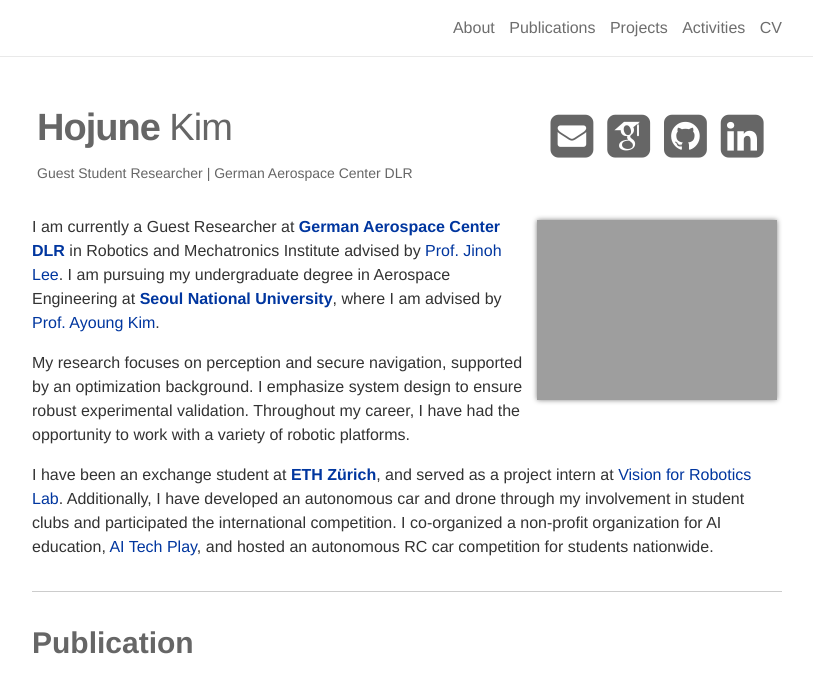
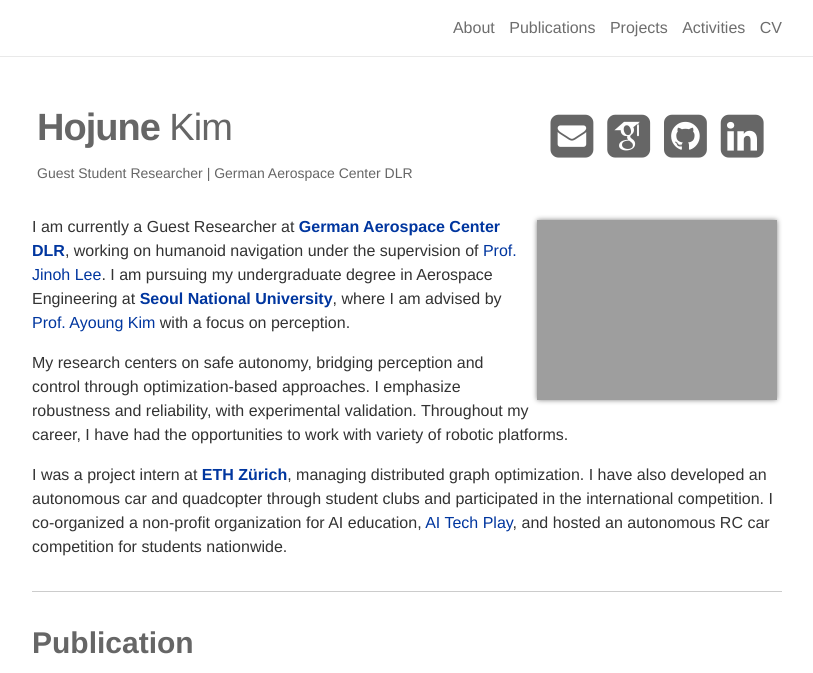
Before and after one commit to hojjunekim/hojjunekim.github.io, a Jekyll site: the page built from _pages/about.md, in a window 1280 px wide and 900 px high, cut to the strip 0-673 px from the top of the window. Shown: the whole strip, without its empty margins (233-1046 px from the left). Built offline with Jekyll 4.4.1, drawn with Linux system fonts in a browser that asks for light colours; nearby versions of some CDN libraries; some web fonts are replaced.

Commit message:
fix intro

```diff
--- a/_pages/about.md
+++ b/_pages/about.md
@@ -18,11 +18,11 @@ years: [2024]
 _How can we develop safe autonomy from perception to navigation, and control in a multi-robot system?_
 
 To explore these challenging questions, -->
-I am currently a Guest Researcher at [**German Aerospace Center DLR**](https://www.dlr.de/en/rm) in Robotics and Mechatronics Institute advised by [Prof. Jinoh Lee](https://rmc.dlr.de/rm/de/staff/jinoh.lee/). I am pursuing my undergraduate degree in Aerospace Engineering at [**Seoul National University**](https://www.snu.ac.kr), where I am advised by [Prof. Ayoung Kim](https://rpm.snu.ac.kr).
+I am currently a Guest Researcher at [**German Aerospace Center DLR**](https://www.dlr.de/en/rm), working on humanoid navigation under the supervision of [Prof. Jinoh Lee](https://rmc.dlr.de/rm/de/staff/jinoh.lee/). I am pursuing my undergraduate degree in Aerospace Engineering at [**Seoul National University**](https://www.snu.ac.kr), where I am advised by [Prof. Ayoung Kim](https://rpm.snu.ac.kr) with a focus on perception.
 
-My research focuses on perception and secure navigation, supported by an optimization background. I emphasize system design to ensure robust experimental validation. Throughout my career, I have had the opportunity to work with a variety of robotic platforms.
+My research centers on safe autonomy, bridging perception and control through optimization-based approaches. I emphasize robustness and reliability, with experimental validation. Throughout my career, I have had the opportunities to work with variety of robotic platforms.
 
-I have been an exchange student at [**ETH Zürich**](https://ethz.ch/en.html), and served as a project intern at [Vision for Robotics Lab](https://v4rl.com). Additionally, I have developed an autonomous car and drone through my involvement in student clubs and participated the international competition. I co-organized a non-profit organization for AI education, [AI Tech Play](https://www.youtube.com/channel/UCfmSTxHQ6Y43XtHsQ7l_H3Q), and hosted an autonomous RC car competition for students nationwide.
+I was a project intern at [**ETH Zürich**](https://ethz.ch/en.html), managing distributed graph optimization. I have also developed an autonomous car and quadcopter through student clubs and participated in the international competition. I co-organized a non-profit organization for AI education, [AI Tech Play](https://www.youtube.com/channel/UCfmSTxHQ6Y43XtHsQ7l_H3Q), and hosted an autonomous RC car competition for students nationwide.
 {: #publications}
 <!-- <div class="post">
 
```
Also changed, not shown: 1 other file.
